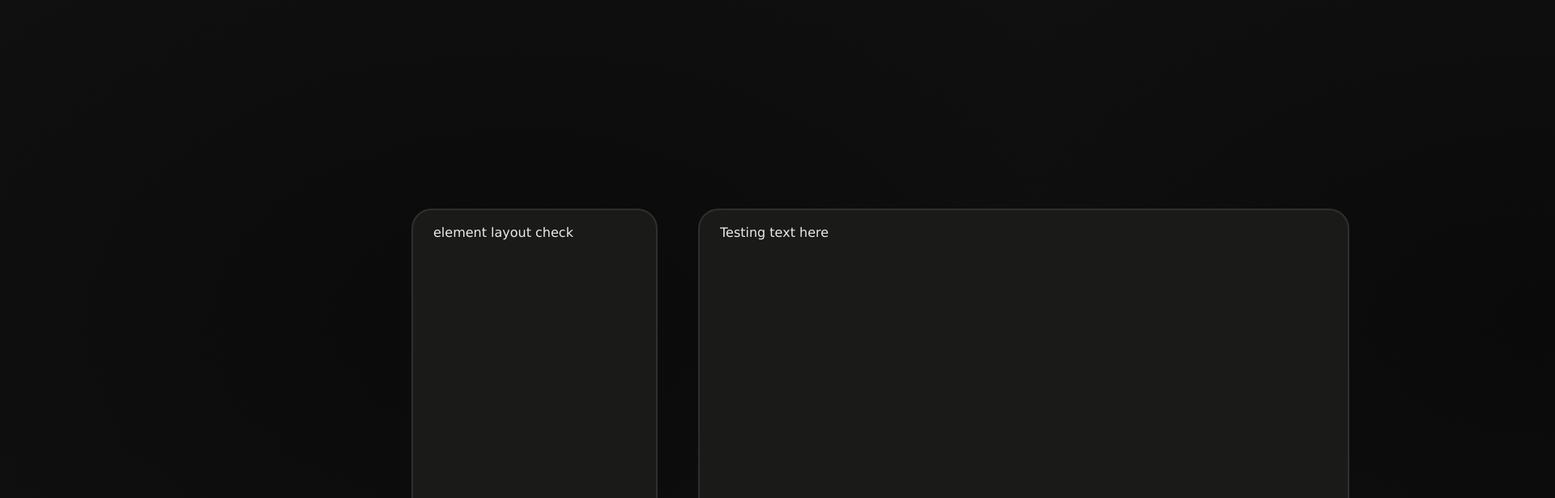
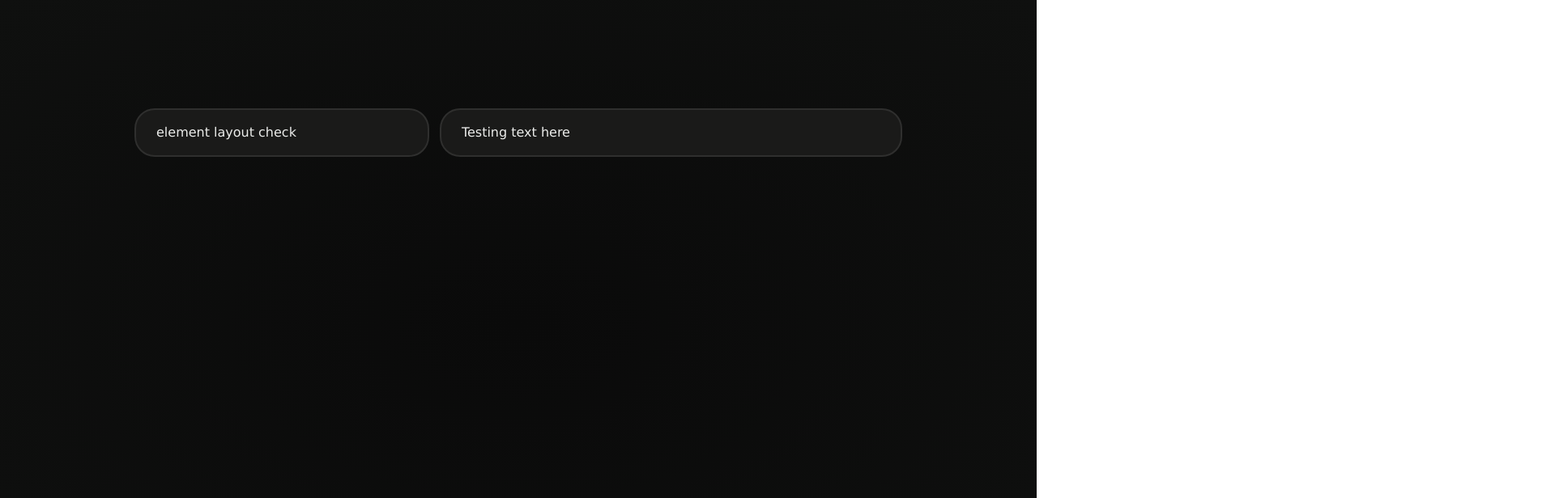
Before and after one commit to KaterinaDeeter/KaterinaDeeter.github.io, a plain HTML site: page index.html in a window 1280 px wide. Shown: the top 616 px of the page at 81% size, 1920 px wide, since content can reach past the window. Drawn offline with Linux system fonts and the light colour scheme.

Commit message:
testing more adaptive sizing

```diff
--- a/style.css
+++ b/style.css
@@ -15,17 +15,18 @@ html {
 
 .container
 {
-  display: inline-flex;
+  display: flex;
 }
 
 .main
 {
-  width: 750px;
-  height: 1000px;
-  margin-left: 50px;
+  width: 50%;
+  height: 80%;
+  margin: 10% 12.5% 10% .5%;
+  /* margin-left: 50px;
   margin-right: 500px;
   margin-top: 250px;
-  margin-bottom: 250px;
+  margin-bottom: 250px; */
   padding-left: 25px;
   padding-right: 25px;
   background-color: #1a1a19;
@@ -38,11 +39,12 @@ html {
 
 .about
 {
-  width: 250px;
-  height: 1000px;
-  margin-left: 500px;
+  width: 30%;
+  height: 80%;
+  margin: 10% .5% 10% 12.5%;
+  /* margin-left: 500px;
   margin-top: 250px;
-  margin-bottom: 250px;
+  margin-bottom: 250px; */
   padding-left: 25px;
   padding-right: 25px;
   background-color: #1a1a19;
```
